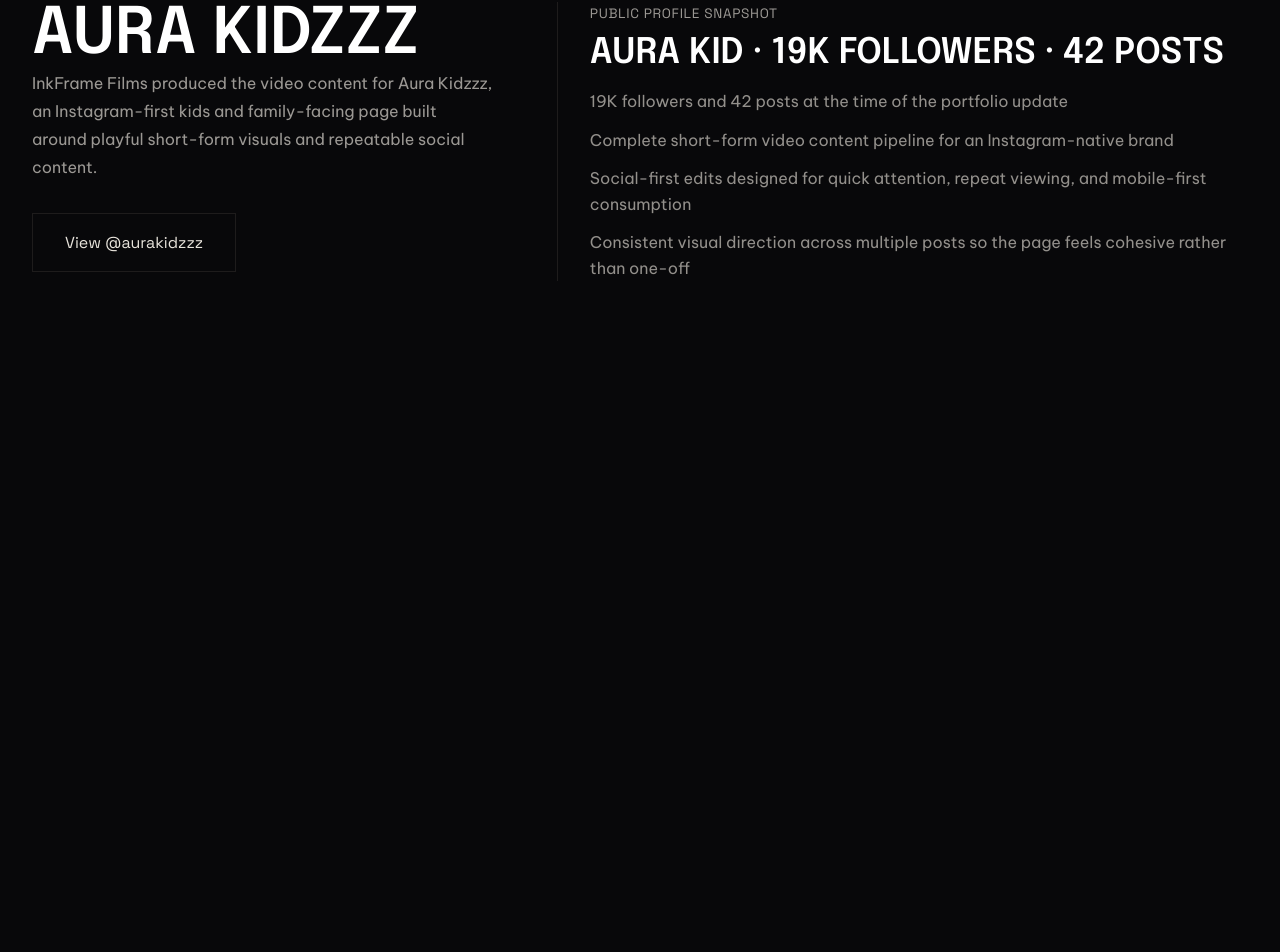
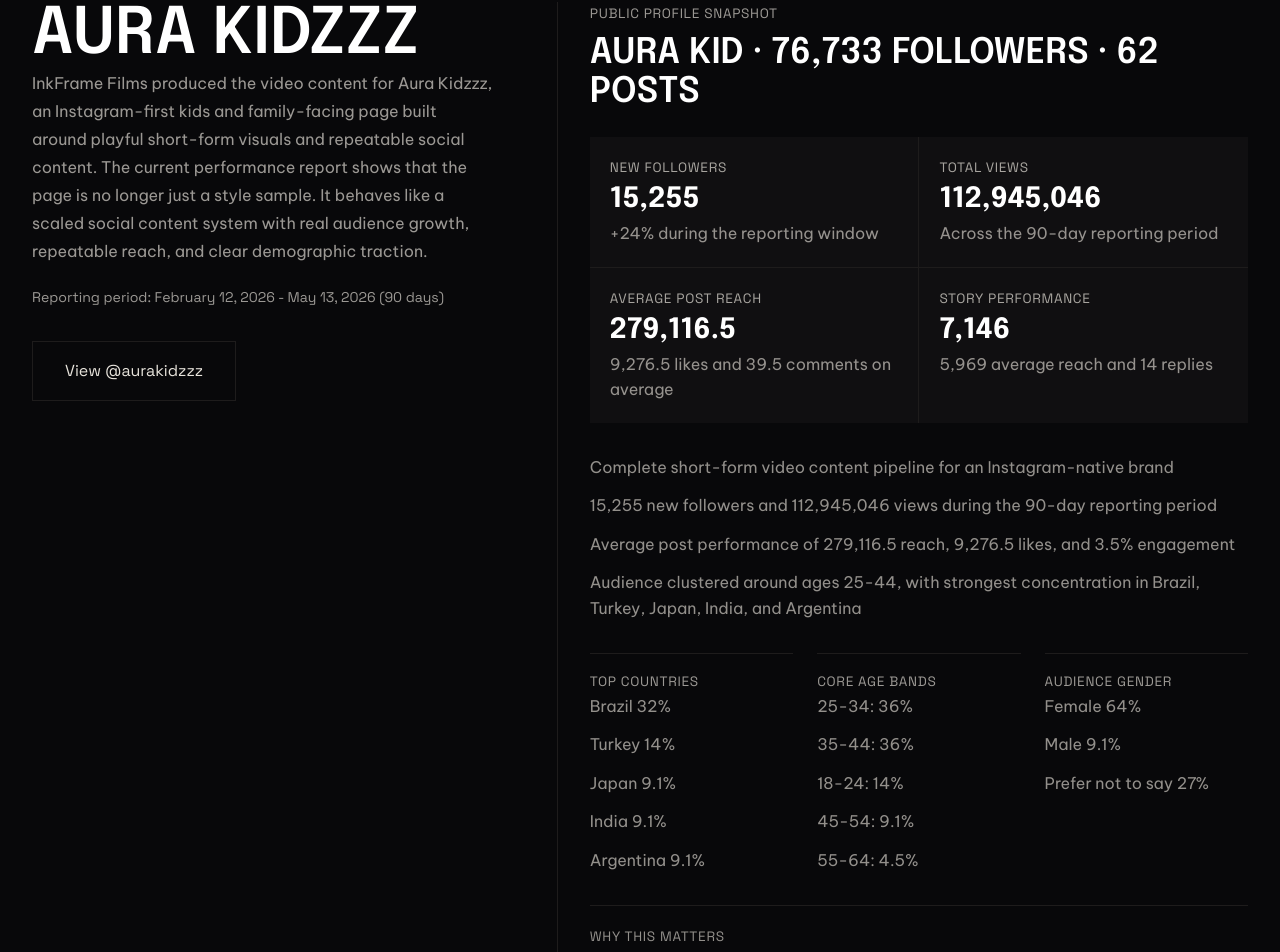
Before and after one commit to aviral10x/inkframe, a React (Vite) app: page /about in a window 1280 px wide. Shown: the part 1820-2772 px from the top of the page. Before the commit the page ends 2221 px from the top, so only its background shows below. Built offline with nearby package versions, Linux system fonts and the light colour scheme.

Commit message:
Refresh Aura Kidzzz case study stats

```diff
--- a/src/content/inkframe.ts
+++ b/src/content/inkframe.ts
@@ -157,11 +157,56 @@
   },
 ];
 
+export const auraReport = {
+  reportingPeriod: 'February 12, 2026 - May 13, 2026',
+  reportingWindow: '90 days',
+  profileName: 'Aura Kid',
+  handle: '@aurakidzzz',
+  totalPosts: '62',
+  followers: '76,733',
+  newFollowers: '15,255',
+  followerGrowth: '+24%',
+  views: '112,945,046',
+  averageReach: '279,116.5',
+  averageLikes: '9,276.5',
+  averageComments: '39.5',
+  averageEngagement: '3.5%',
+  storyViews: '7,146',
+  storyReach: '5,969',
+  storyReplies: '14',
+  mostActiveDay: 'Tuesday, May 5, 2026',
+  timezone: 'Asia/Calcutta (GMT+5:30)',
+  topCountries: [
+    'Brazil 32%',
+    'Turkey 14%',
+    'Japan 9.1%',
+    'India 9.1%',
+    'Argentina 9.1%',
+  ],
+  audienceAge: [
+    '25-34: 36%',
+    '35-44: 36%',
+    '18-24: 14%',
+    '45-54: 9.1%',
+    '55-64: 4.5%',
+  ],
+  audienceGender: [
+    'Female 64%',
+    'Male 9.1%',
+    'Prefer not to say 27%',
+  ],
+  topPostPerformance: [
+    'Top post reached 2M with 99K likes and 267 comments',
+    'Another top post reached 1.8M with 148K likes and 8.4% engagement',
+    'Top story examples reached up to 10K views and 8.1K reach',
+  ],
+} as const;
+
 export const auraHighlights = [
-  '19K followers and 42 posts at the time of the portfolio update',
   'Complete short-form video content pipeline for an Instagram-native brand',
-  'Social-first edits designed for quick attention, repeat viewing, and mobile-first consumption',
-  'Consistent visual direction across multiple posts so the page feels cohesive rather than one-off',
+  '15,255 new followers and 112,945,046 views during the 90-day reporting period',
+  'Average post performance of 279,116.5 reach, 9,276.5 likes, and 3.5% engagement',
+  'Audience clustered around ages 25-44, with strongest concentration in Brazil, Turkey, Japan, India, and Argentina',
 ];
 
 export const outreachCopy = `Hi [Name],
--- a/src/index.css
+++ b/src/index.css
@@ -932,9 +932,45 @@
   margin-top: 2rem;
 }
 
+.aura-period {
+  margin-top: 1.25rem;
+  color: rgba(232, 228, 220, 0.62);
+  font-family: var(--font-mono);
+  font-size: 0.88rem;
+}
+
 .aura-facts {
   border-left: 1px solid var(--ghost-border);
   padding-left: 2rem;
+}
+
+.aura-metrics-grid {
+  display: grid;
+  grid-template-columns: 1fr 1fr;
+  gap: 1px;
+  margin: 1.5rem 0 2rem;
+  background: var(--ghost-border);
+}
+
+.aura-metrics-grid > div {
+  background: rgba(14, 14, 16, 0.84);
+  padding: 1.25rem;
+  display: flex;
+  flex-direction: column;
+  gap: 0.45rem;
+}
+
+.aura-metrics-grid strong {
+  font-family: var(--font-display);
+  font-size: 1.75rem;
+  color: var(--text-pure);
+  line-height: 1;
+}
+
+.aura-metrics-grid p,
+.aura-proof p {
+  color: rgba(232, 228, 220, 0.62);
+  line-height: 1.6;
 }
 
 .aura-facts ul,
@@ -949,6 +985,24 @@
 .service-row li {
   color: rgba(232, 228, 220, 0.62);
   line-height: 1.6;
+}
+
+.aura-detail-grid {
+  display: grid;
+  grid-template-columns: repeat(3, 1fr);
+  gap: 1.5rem;
+  margin-top: 2rem;
+}
+
+.aura-detail-grid > div {
+  border-top: 1px solid var(--ghost-border);
+  padding-top: 1rem;
+}
+
+.aura-proof {
+  margin-top: 2rem;
+  border-top: 1px solid var(--ghost-border);
+  padding-top: 1.25rem;
 }
 
 .service-list {
@@ -1258,6 +1312,11 @@
     padding-top: 2rem;
   }
 
+  .aura-metrics-grid,
+  .aura-detail-grid {
+    grid-template-columns: 1fr;
+  }
+
   .reel-entry,
   .reel-entry-wide,
   .reel-entry-tall {
--- a/src/pages/About.tsx
+++ b/src/pages/About.tsx
@@ -1,5 +1,5 @@
 import AnimatedSection from '../components/AnimatedSection';
-import { auraHighlights } from '../content/inkframe';
+import { auraHighlights, auraReport } from '../content/inkframe';
 
 const productionLoop = [
   'Concept and brand read',
@@ -63,7 +63,12 @@
               <h2 className="section-title">Aura Kidzzz</h2>
               <p>
                 InkFrame Films produced the video content for Aura Kidzzz, an Instagram-first kids and family-facing
-                page built around playful short-form visuals and repeatable social content.
+                page built around playful short-form visuals and repeatable social content. The current performance
+                report shows that the page is no longer just a style sample. It behaves like a scaled social content
+                system with real audience growth, repeatable reach, and clear demographic traction.
+              </p>
+              <p className="aura-period">
+                Reporting period: {auraReport.reportingPeriod} ({auraReport.reportingWindow})
               </p>
               <a className="btn-secondary aura-link" href="https://www.instagram.com/aurakidzzz/" target="_blank" rel="noopener noreferrer">
                 View @aurakidzzz
@@ -71,12 +76,72 @@
             </div>
             <div className="aura-facts">
               <p className="metadata">PUBLIC PROFILE SNAPSHOT</p>
-              <h3>Aura Kid · 19K followers · 42 posts</h3>
+              <h3>{auraReport.profileName} · {auraReport.followers} followers · {auraReport.totalPosts} posts</h3>
+              <div className="aura-metrics-grid">
+                <div>
+                  <span className="metadata">NEW FOLLOWERS</span>
+                  <strong>{auraReport.newFollowers}</strong>
+                  <p>{auraReport.followerGrowth} during the reporting window</p>
+                </div>
+                <div>
+                  <span className="metadata">TOTAL VIEWS</span>
+                  <strong>{auraReport.views}</strong>
+                  <p>Across the 90-day reporting period</p>
+                </div>
+                <div>
+                  <span className="metadata">AVERAGE POST REACH</span>
+                  <strong>{auraReport.averageReach}</strong>
+                  <p>{auraReport.averageLikes} likes and {auraReport.averageComments} comments on average</p>
+                </div>
+                <div>
+                  <span className="metadata">STORY PERFORMANCE</span>
+                  <strong>{auraReport.storyViews}</strong>
+                  <p>{auraReport.storyReach} average reach and {auraReport.storyReplies} replies</p>
+                </div>
+              </div>
               <ul>
                 {auraHighlights.map((item) => (
                   <li key={item}>{item}</li>
                 ))}
               </ul>
+              <div className="aura-detail-grid">
+                <div>
+                  <p className="metadata">TOP COUNTRIES</p>
+                  <ul>
+                    {auraReport.topCountries.map((item) => (
+                      <li key={item}>{item}</li>
+                    ))}
+                  </ul>
+                </div>
+                <div>
+                  <p className="metadata">CORE AGE BANDS</p>
+                  <ul>
+                    {auraReport.audienceAge.map((item) => (
+                      <li key={item}>{item}</li>
+                    ))}
+                  </ul>
+                </div>
+                <div>
+                  <p className="metadata">AUDIENCE GENDER</p>
+                  <ul>
+                    {auraReport.audienceGender.map((item) => (
+                      <li key={item}>{item}</li>
+                    ))}
+                  </ul>
+                </div>
+              </div>
+              <div className="aura-proof">
+                <p className="metadata">WHY THIS MATTERS</p>
+                <ul>
+                  {auraReport.topPostPerformance.map((item) => (
+                    <li key={item}>{item}</li>
+                  ))}
+                </ul>
+                <p>
+                  Most active day in the report: {auraReport.mostActiveDay}. Followers-online reporting is in
+                  {` ${auraReport.timezone}`}, which gives us a timing signal for release planning and content cadence.
+                </p>
+              </div>
             </div>
           </div>
         </AnimatedSection>
```
